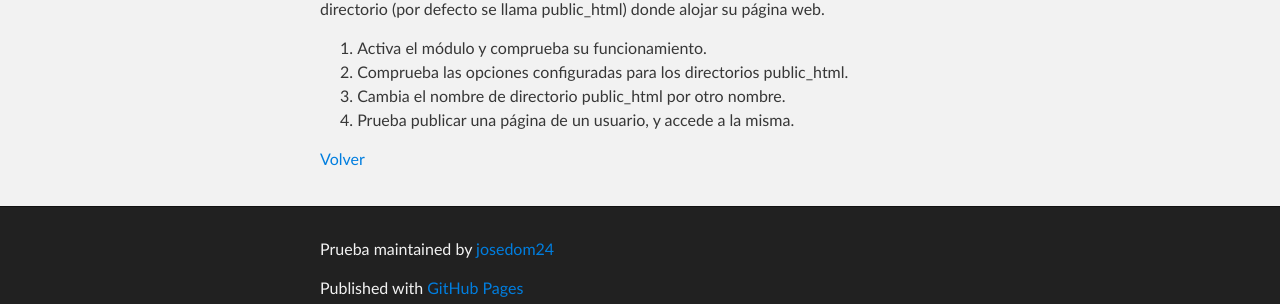
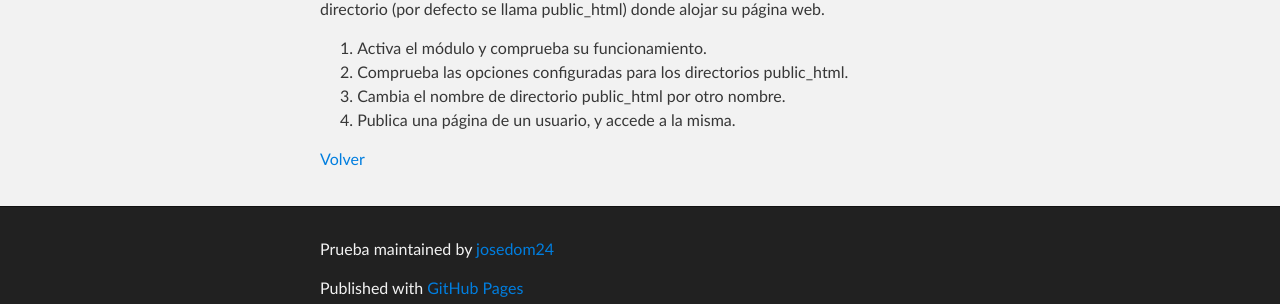
Before and after one commit to josedom24/josedom24.github.io, a Jekyll site: the page built from mod/serviciosgs/e_web_18.md, in a window 1280 px wide. Shown: the part 300-604 px from the top of the page. Built offline with Jekyll 4.4.1, drawn with Linux system fonts in a browser that asks for light colours.

Commit message:
Update e_web_18.md

```diff
--- a/mod/serviciosgs/e_web_18.md
+++ b/mod/serviciosgs/e_web_18.md
@@ -11,6 +11,6 @@ El módulo [userdir](http://httpd.apache.org/docs/2.2/mod/mod_userdir.html) perm
 1. Activa el módulo y comprueba su funcionamiento.
 2. Comprueba las opciones configuradas para los directorios public_html.
 3. Cambia el nombre de directorio public_html por otro nombre.
-4. Prueba publicar una página de un usuario, y accede a la misma.
+4. Publica una página de un usuario, y accede a la misma.
 
 [Volver](index)
```
